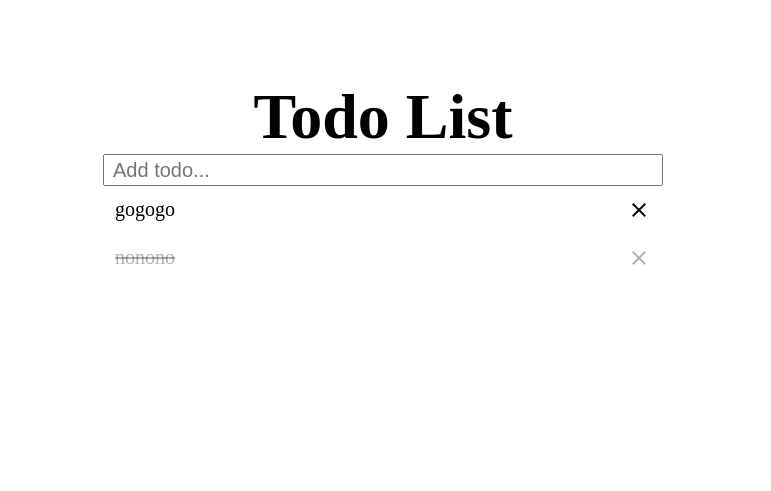
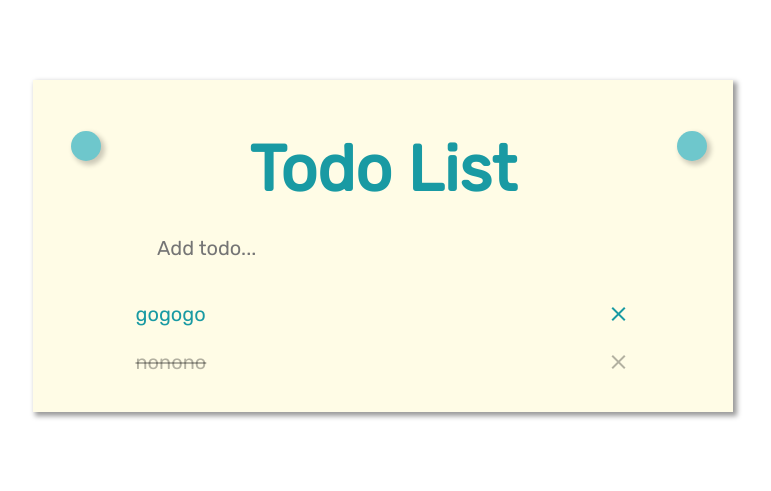
Before and after one commit to Lidemy/mentor-program-5th-rockyooooooo, a PHP site: page / in a window 1280 px wide. Shown: the top 491 px of the page, without its empty margins (257-1028 px from the left). Run offline with PHP 8.4, Linux system fonts and the light colour scheme.

Commit message:
week7-hw3 finished styling

```diff
--- a/homeworks/week7/hw3/app.js
+++ b/homeworks/week7/hw3/app.js
@@ -17,7 +17,7 @@ function addTodo(e) {
   input.value = ''
 }
 
-function removeTodo(e) {
+function removeTodoFromLeftClick(e) {
   e.preventDefault()
 
   if (e.target.classList.contains('list__item')) {
@@ -25,6 +25,12 @@ function removeTodo(e) {
   }
 
   if (e.target.parentNode.classList.contains('list__item')) {
+    e.target.parentNode.parentNode.removeChild(e.target.parentNode)
+  }
+}
+
+function removeTodoFromCloseBtn(e) {
+  if (e.target.classList.contains('close')) {
     e.target.parentNode.parentNode.removeChild(e.target.parentNode)
   }
 }
@@ -40,5 +46,6 @@ function toggleTodo(e) {
 }
 
 form.addEventListener('submit', addTodo)
-listContainer.addEventListener('contextmenu', removeTodo)
 listContainer.addEventListener('click', toggleTodo)
+listContainer.addEventListener('contextmenu', removeTodoFromLeftClick)
+listContainer.addEventListener('click', removeTodoFromCloseBtn)
--- a/homeworks/week7/hw3/style.css
+++ b/homeworks/week7/hw3/style.css
@@ -1,32 +1,78 @@
+@import url('https://fonts.googleapis.com/css2?family=Rubik&display=swap');
+
 * {
   box-sizing: border-box;
   margin: 0;
   padding: 0;
-  /* border: 1px solid gold; */
+  font-family: 'Rubik', sans-serif;;
 }
 
 .container {
-  width: 700px;
+  background: #fffce6;
+  max-width: 700px;
+  width: 80vw;
   margin: 5rem auto;
+  padding: 2vw;
+  color: #199aa3;
+  box-shadow: 3px 3px 5px 1px rgba(0, 0, 0, 0.4);
 }
 
 .todo__header {
+  position: relative;
   text-align: center;
+}
+
+.todo__header > * {
+  margin: 2vw 2rem;
+}
+
+.todo__header::before,
+.todo__header::after {
+  content: '';
+  display: inline-block;
+  position: absolute;
+  background: #6ec7cc;
+  width: 30px;
+  height: 30px;
+  border-radius: 50%;
+  box-shadow: 3px 3px 5px 1px rgba(0, 0, 0, 0.2);
+}
+
+ .todo__header::before {
+  left: 1vw;
+  top: 0;
+}
+
+.todo__header::after {
+  top: 0;
+  right: 0;
 }
 
 .todo__title {
   font-size: 4rem;
+  cursor: default;
 }
 
 .todo__input {
+  background: transparent;
+  border: none;
+  outline: none;
+  color: inherit;
   width: 80%;
   height: 2rem;
   padding: 0.5rem;
-  font-size: 1.25rem
+  font-size: 1.25rem;
+  border-bottom: 2px solid transparent;
+  transition: border 300ms ease;
+}
+
+.todo__input:focus {
+  border-bottom: 2px solid #199aa3;
 }
 
 .list__container {
   list-style: none;
+  cursor: default;
 }
 
 .list__item {
@@ -38,8 +84,12 @@
   width: 80%;
 }
 
+.list__item:hover {
+  background: #fefffc;
+}
+
 .finished {
-  color: rgba(0, 0, 0, 0.3)
+  color: rgba(0, 0, 0, 0.3);
 }
 
 .finished p {
```
